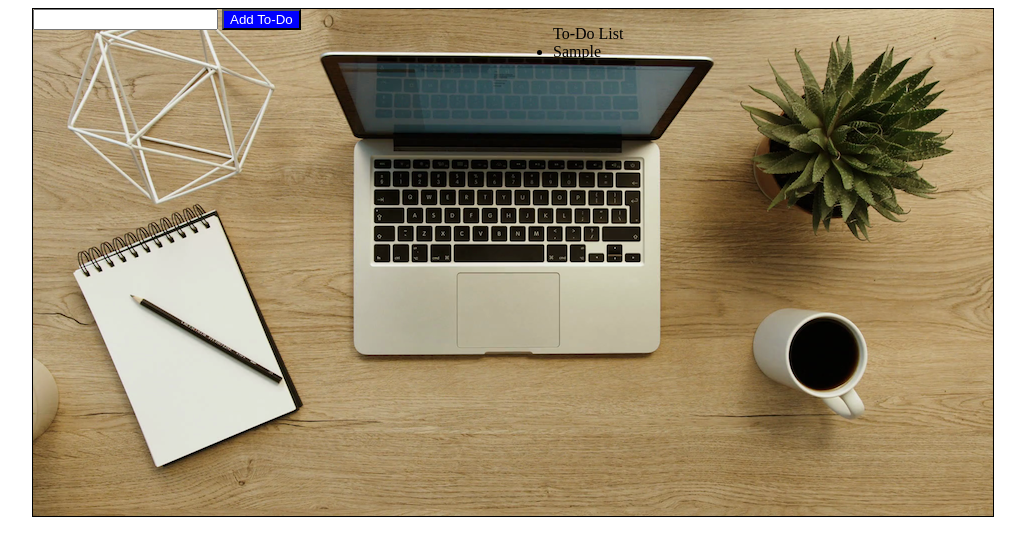
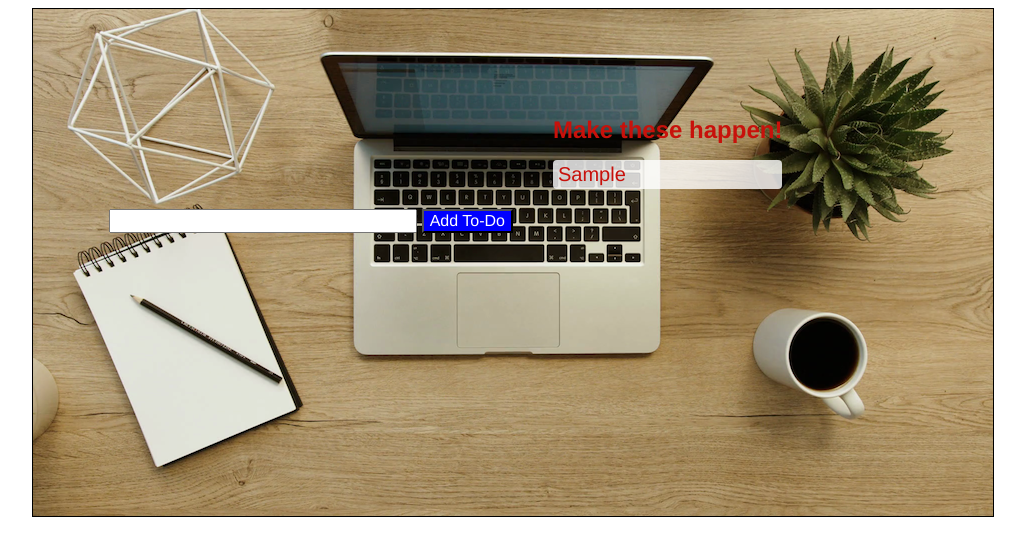
Before and after one commit to rgoc123/Domify, a plain HTML site: page index.html in a window 1280 px wide. Both pictures are taken after typing "Sample" into the empty fields and a click on the button "Add To-Do". Shown: the whole page, without its empty margins (127-1152 px from the left). Drawn offline with Linux system fonts and the light colour scheme; no server answers.

Commit message:
Styles to-do list items

```diff
--- a/css/make_it_happen.css
+++ b/css/make_it_happen.css
@@ -1,3 +1,8 @@
+* {
+  font-family: "Helvetica Neue";
+  font-size: 16px;
+}
+
 .container {
   width: 960px;
   height: 507px;
@@ -9,10 +14,32 @@
 
 .col-alpha {
   width: 50%;
+  position: relative;
+}
+
+.to-do-form {
+  position: absolute;
+  right: 0px;
+  top: 200px;
+}
+
+.to-do-input {
+  width: 300px;
 }
 
 .col-bravo {
   width: 50%;
+  position: relative;
+}
+
+.to-do-list {
+  position: absolute;
+  top: 75px;
+  color: #C8110B;
+}
+
+h1 {
+  font-size: 24px;
 }
 
 .add-to-do-button {
@@ -21,6 +48,10 @@
 }
 
 .to-do-item {
-  width: 200px;
-  height: 50px;
+  font-size: 20px;
+  background-color: rgba(255,255,255,0.8);
+  list-style: none;
+  margin: 10px 0px;
+  padding: 3px 0px 3px 5px;
+  border-radius: 4px;
 }
--- a/index.html
+++ b/index.html
@@ -16,7 +16,8 @@
         </form>
       </div>
       <div class="col-bravo">
-        <ul class="to-do-list">To-Do List
+        <ul class="to-do-list">
+          <h1>Make these happen!</h1>
         </ul>
       </div>
     </div>
```
